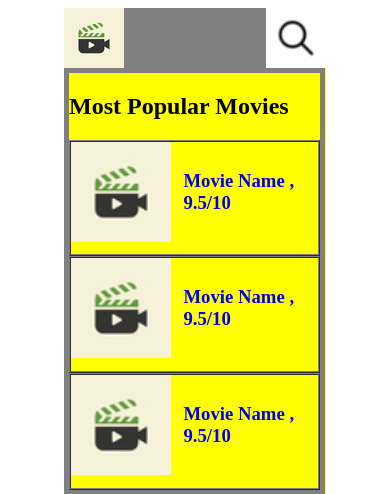
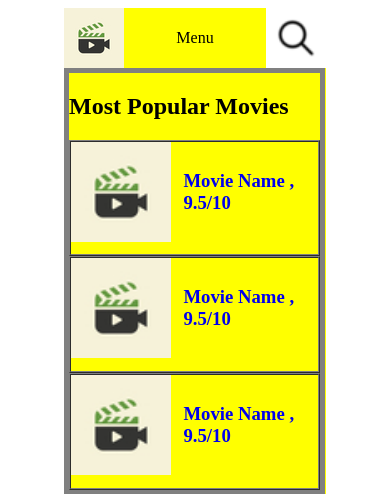
Before and after one commit to LortkipaHub/imdb-project, a PHP site: page /main_page.html in a window 390 px wide. Shown: the top 494 px of the page. Run offline with PHP 8.4, Linux system fonts and the light colour scheme.

Commit message:
responsive done

```diff
--- a/main_page.html
+++ b/main_page.html
@@ -21,18 +21,36 @@
                     <input type="submit" id="searchButton" name="Submit" value="Search">
                 </form>
             </div>
-
             <div id="searchFormHiddenButton">
                 <img src = "images/search_icon.png" width="60" height="60" id="hiddenSearchButtonImage" >
             </div>
 
+
             <div id="searchFormHidden">
+
                 <form action="main_page.html" method="GET">
                     <input type="search" id="searchFieldHidden" name="q" placeholder="Search">
                 </form>
                 <img src="images/times-solid.svg" width="60" height="40" id="hiddenSearchCloseButton">
 
             </div>
+
+            <div id="hiddenMenuHeader">
+                <a> Menu </a>
+            </div>
+
+            <div id="hiddenMenu">
+                <ul>
+                    <li> <a > Movies </a> </li>
+
+                    <li> <a>TV shows</a> </li>
+
+                    <li> <a> Celebs </a> </li>
+                </ul>
+
+
+            </div>
+
 
             <div id="menu">
                 <ul>
--- a/scripts/scripts.js
+++ b/scripts/scripts.js
@@ -2,10 +2,14 @@
     let logo = document.querySelector("#logo");
     let searchFormHiddenButton = document.querySelector("#searchFormHiddenButton");
     let searchFormHidden =  document.querySelector("#searchFormHidden");
+    let menuHeader = document.querySelector('#hiddenMenuHeader');
+    let menu = document.querySelector('#hiddenMenu');
 
     logo.style.display = 'none'
     searchFormHiddenButton.style.display = 'none'
     searchFormHidden.style.display = 'block'
+    menuHeader.style.display = 'none';
+    menu.style.display = 'none';
 
 }
 
@@ -13,10 +17,15 @@
     let logo = document.querySelector("#logo");
     let searchFormHiddenButton = document.querySelector("#searchFormHiddenButton");
     let searchFormHidden =  document.querySelector("#searchFormHidden");
+    let menuHeader = document.querySelector('#hiddenMenuHeader');
+    let menu = document.querySelector('#hiddenMenu');
 
-    logo.style.display = 'block'
-    searchFormHiddenButton.style.display = 'block'
-    searchFormHidden.style.display = 'none'
+    logo.style.display = 'block';
+    searchFormHiddenButton.style.display = 'block';
+    searchFormHidden.style.display = 'none';
+    menuHeader.style.display = 'flex';
+    menu.style.display = 'none';
+    console.log(menuHeader.style.display)
 
 
 
@@ -34,7 +43,26 @@
 
 }
 
+handleResponsiveMenu = function (){
+    let menuHeader = document.querySelector('#hiddenMenuHeader');
+    let menu = document.querySelector('#hiddenMenu');
+    menuHeader.addEventListener('click',function (){
+        if(menu.style.display === "block"){
+            menu.style.display = 'none';
+        }else{
+            menu.style.display = "block";
+        }
+
+    } )
+
+}
+
+handleResponsive=function(){
+    handleResponsiveSearch();
+    handleResponsiveMenu();
+}
 
 
 
-window.onload=handleResponsiveSearch;
+
+window.onload=handleResponsive;
--- a/styles/styles.css
+++ b/styles/styles.css
@@ -13,6 +13,7 @@
 }
 
 #logo{
+    display: block;
     float: left;
 
 }
@@ -32,7 +33,7 @@
     border-radius: 4px;
     font-size: 16px;
     background-color: white;
-    background-image: url('images/search_icon.png');
+    background-image: url('/Users/tesliLortkipa/Desktop/imdb\ project/images/search_icon');
 
     background-repeat: no-repeat;
     padding: 12px 20px 12px 40px;
@@ -81,6 +82,7 @@
 
 }
 
+
 #menu > ul> li >a{
 
     padding-left: 5px;
@@ -98,6 +100,14 @@
 #menu > ul> li >a:hover{
     background-color: chocolate;
 
+}
+
+#hiddenMenuHeader{
+    display: none;
+}
+
+#hiddenMenu{
+    display: none;
 }
 
 #content{
@@ -134,12 +144,13 @@
     color: gray;
 
 }
-#searchFormHiddenButton {
-    display: none;
+
+#searchFormHiddenButton{
+    display: none ;
 }
 
 #searchFormHidden{
-    display: none;
+    display: none ;
 }
 
 @media only screen and (max-width: 600px) {
@@ -158,8 +169,8 @@
         widows: 100px;;
     }
     #searchFieldHidden{
-        width: 70%;
-        height : 80%;
+        width: 75%;
+        height : 100%;
         border: 2px solid #ccc;
         border-radius: 4px;
         font-size: 16px;
@@ -172,20 +183,40 @@
         float: left;
     }
 
-    #hiddenCloseButton{
+    #hiddenSearchCloseButton{
+        margin-top: 10px;
         float: right;
     }
 
-
-    #menu{
+    #menu {
         display: none;
-
     }
 
+    #hiddenMenu{
+        display: none;
+        width: 100% !important;
+        height: 100px !important;
+        float: left !important;
+        background-color: gray;
+    }
 
 
     .most_popular{
         width: 96%;
     }
 
+    #hiddenMenuHeader{
+
+        padding-left: 5px;
+        padding-right: 5px;
+        height: 100%;
+        background-color: yellow;
+        display: flex;
+        align-items: center;
+        justify-content: center;
+        text-decoration: none;
+
+
+    }
+
 }
```
